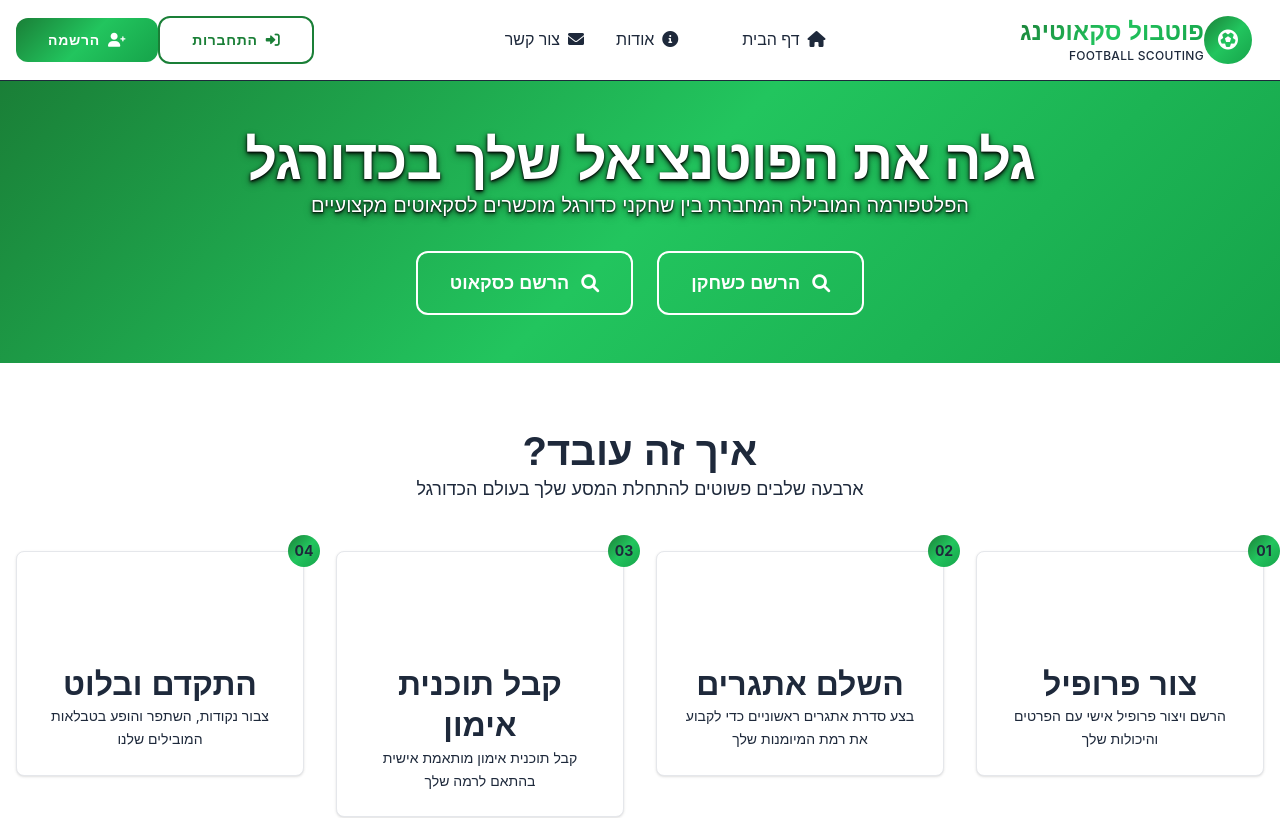
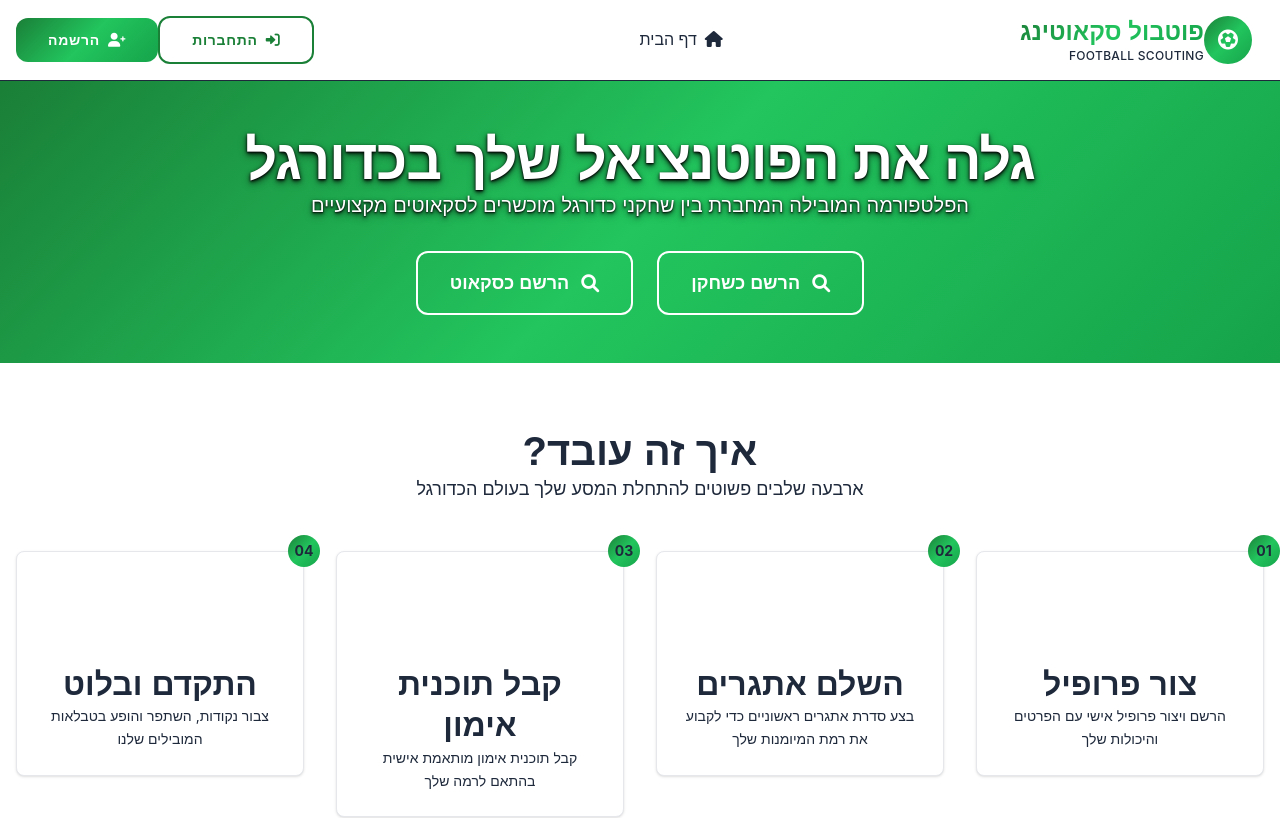
Before and after one commit to nborisov1/football-scouts, a Next.js app: page / in a window 1280 px wide. Shown: the top 818 px of the page. Built offline with nearby package versions, Linux system fonts and the light colour scheme; no server answers.

Commit message:
feat: remove About and Contact links from header navigation
- Removed 'אודות' (About) link from header
- Removed 'צור קשר' (Contact) link from header
- Simplified header navigation to focus on core functionality
- Cleaner and more streamlined user interface

```diff
--- a/src/components/Header.tsx
+++ b/src/components/Header.tsx
@@ -87,14 +87,6 @@ export default function Header() {
                   </Link>
                 </>
               )}
-              <Link href="/about" className="nav-link relative px-4 py-2 rounded-lg transition-all duration-300 hover:bg-field-50">
-                <i className="fas fa-info-circle ml-2 text-field-500"></i>
-                אודות
-              </Link>
-              <Link href="/contact" className="nav-link relative px-4 py-2 rounded-lg transition-all duration-300 hover:bg-field-50">
-                <i className="fas fa-envelope ml-2 text-field-500"></i>
-                צור קשר
-              </Link>
             </nav>
 
             {/* Auth Buttons / User Menu */}
```
